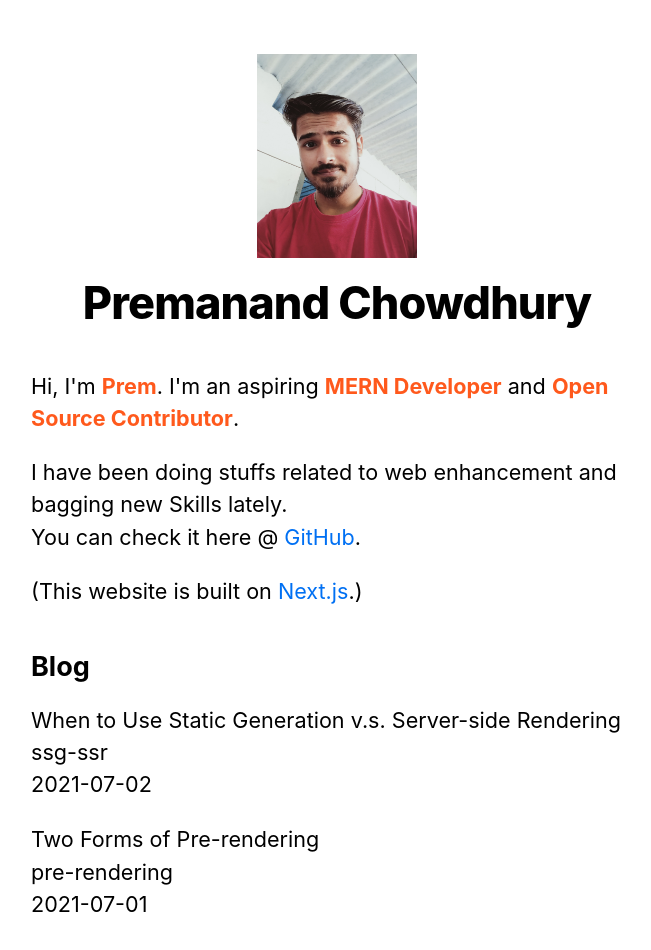
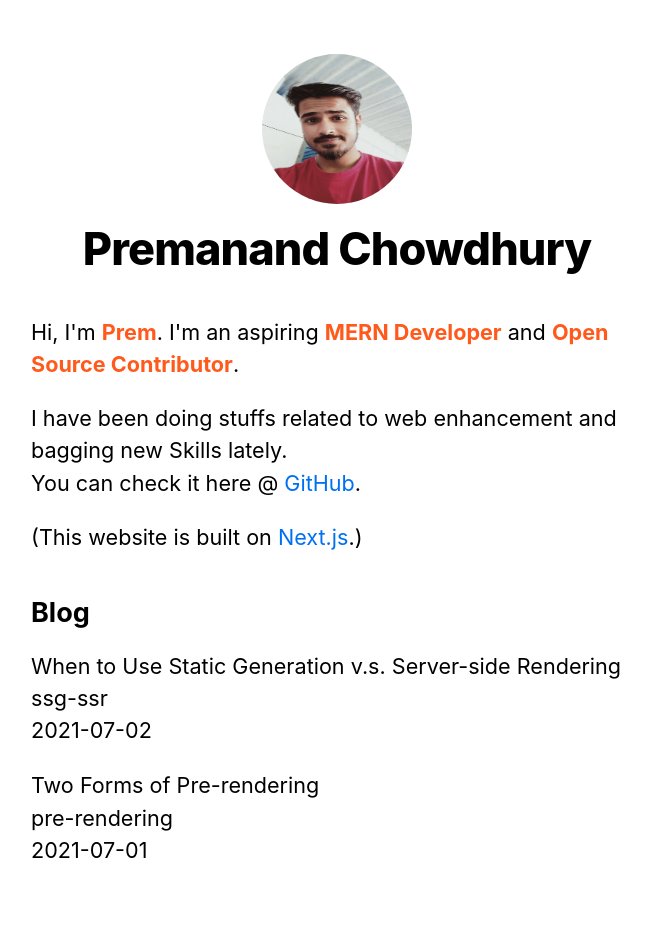
Before and after one commit to PremanandChowdhury/nextjs-blog-app, a Next.js app: page / in a window 1280 px wide. Shown: the top 950 px of the page, without its empty margins (303-954 px from the left). Built offline with nearby package versions, Linux system fonts and the light colour scheme.

Commit message:
fix: Style fix

```diff
--- a/components/layout.js
+++ b/components/layout.js
@@ -30,10 +30,11 @@
           <>
             <Image
               priority
-              height={204}
-              width={160}
+              height={150}
+              width={150}
               src='/images/profile.jpg'
               alt={name}
+              className={utilStyles.borderCircle}
             />
             <h1 className={utilStyles.heading2Xl}>{name}</h1>
           </>
@@ -43,8 +44,8 @@
               <a>
                 <Image
                   priority
-                  height={204}
-                  width={160}
+                  height={150}
+                  width={150}
                   src='/images/profile.jpg'
                   alt={name}
                   className={utilStyles.borderCircle}
```
